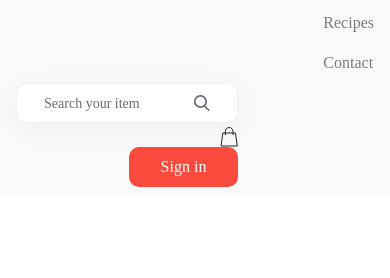
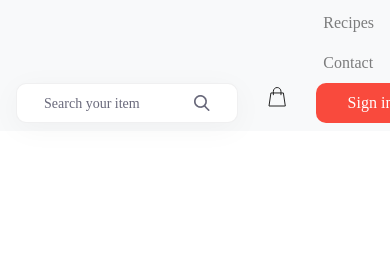
Before and after one commit to dhruvurgr8/Fdelivery, a plain HTML site: page index.html in a window 390 px wide. Shown: the part 165-443 px from the top of the page. Drawn offline with nearby package versions, Linux system fonts and the light colour scheme.

Commit message:
added media queries

```diff
--- a/index.html
+++ b/index.html
@@ -1,6 +1,7 @@
 <!DOCTYPE html>
 <html lang="en">
   <head>
+    <link rel="icon" href="assets/mainicon.png" />
     <link
       rel="stylesheet"
       href="https://cdnjs.cloudflare.com/ajax/libs/font-awesome/6.5.1/css/all.min.css"
@@ -259,9 +260,7 @@
           <div class="vertical-line"></div>
           <p class="name">Rosele Desoza</p>
           <p class="designation">Marketing Coordinator</p>
-          <span class="rating4"
-            ><img src="assets/assets/Group 1000002513.png"
-          /></span>
+          <span class="rating4"><img src="assets/Group 1000002513.png" /></span>
           <hr />
           <p>
             “Having good restaurant reviews is crucial these days. It is not
--- a/styles.css
+++ b/styles.css
@@ -503,17 +503,61 @@ li {
   margin-right: 0 !important;
 }
 
-.navbar-toggler {
-  margin-left: auto;
+body {
+  font-family: "Arial", sans-serif;
 }
 
-@media (max-width: 767.98px) {
-  .right_part {
-    flex-direction: column;
-    align-items: flex-end;
+.container {
+  width: 80%;
+  margin: 0 auto;
+}
+
+@media only screen and (max-width: 1024px) {
+  body {
+    font-size: 16px;
   }
 
-  .navbar-toggler {
-    margin-right: 0.5rem;
+  .container {
+    width: 90%;
+  }
+
+  .food_category .card {
+    width: 45%;
   }
 }
+
+@media only screen and (max-width: 768px) {
+  body {
+    font-size: 14px;
+  }
+
+  .container {
+    width: 95%;
+  }
+
+  .navbar {
+    padding: 10px;
+  }
+
+  .food_category .card {
+    width: 100%;
+  }
+}
+
+@media only screen and (max-width: 480px) {
+  body {
+    font-size: 12px;
+  }
+
+  .container {
+    width: 100%;
+  }
+
+  .navbar {
+    padding: 8px;
+  }
+
+  .food_category .card {
+    width: 100%;
+  }
+}
```
Also changed, not shown: assets/mainicon.png (added).
